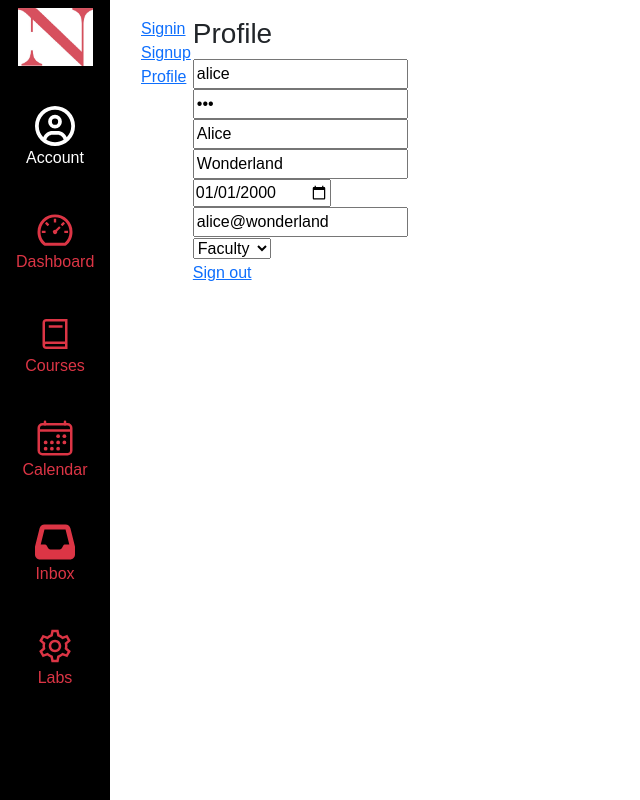
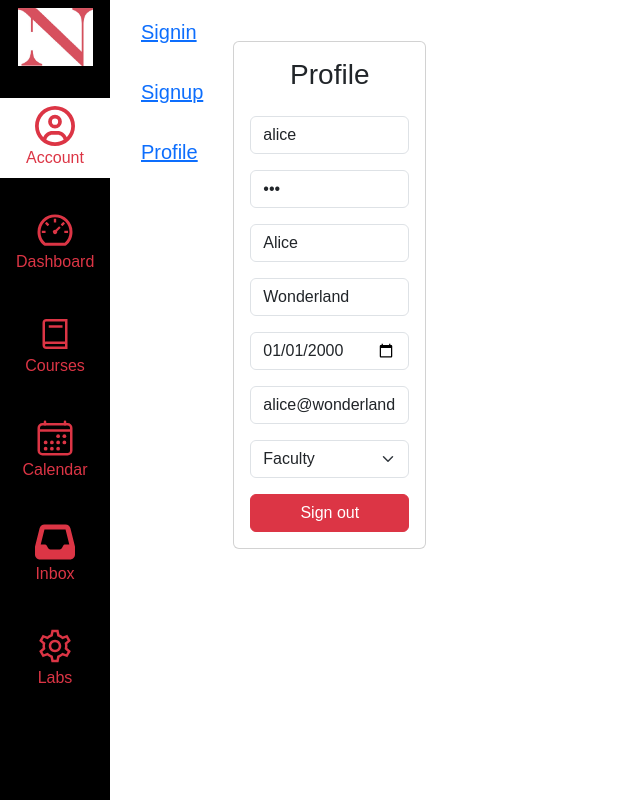
Before and after one commit to crohank/kambaz-next-js, a Next.js app: page /Account/Profile in a window 1280 px wide. Shown: the whole page, without its empty margins (0-640 px from the left). Built offline with nearby package versions, Linux system fonts and the light colour scheme.

Commit message:
Final Commit

```diff
--- a/app/(kambaz)/Account/Navigation.tsx
+++ b/app/(kambaz)/Account/Navigation.tsx
@@ -1,7 +1,8 @@
 import Link from "next/link";
 export default function AccountNavigation() {
  return (
-   <div id="wd-account-navigation">
+
+   <div id="wd-account-navigation" className="list-group fs-5 rounded-0 me-3">
      <Link href="Signin"> Signin </Link> <br />
      <Link href="Signup"> Signup </Link> <br />
      <Link href="Profile"> Profile </Link> <br />
--- a/app/(kambaz)/Account/Profile/page.tsx
+++ b/app/(kambaz)/Account/Profile/page.tsx
@@ -1,19 +1,83 @@
 import Link from "next/link";
+
 export default function Profile() {
   return (
-    <div id="wd-profile-screen">
-      <h3>Profile</h3>
-      <input defaultValue="alice" placeholder="username" className="wd-username"/><br/>
-      <input defaultValue="123"   placeholder="password" type="password"
-             className="wd-password" /><br/>
-      <input defaultValue="Alice" placeholder="First Name" id="wd-firstname" /><br/>
-      <input defaultValue="Wonderland" placeholder="Last Name" id="wd-lastname" /><br/>
-      <input defaultValue="2000-01-01" type="date" id="wd-dob" /><br/>
-      <input defaultValue="alice@wonderland" type="email" id="wd-email" /><br/>
-      <select defaultValue="FACULTY" id="wd-role">
-        <option value="USER">User</option>       <option value="ADMIN">Admin</option>
-        <option value="FACULTY">Faculty</option> <option value="STUDENT">Student</option>
-      </select><br/>
-      <Link href="Signin" > Sign out </Link>
+    <div id="wd-profile-screen" className="container mt-4">
+      <div className="card" style={{ maxWidth: '400px', margin: '0 auto' }}>
+        <div className="card-body">
+          <h3 className="card-title text-center mb-4">Profile</h3>
+
+          <div className="mb-3">
+            <input
+              defaultValue="alice"
+              placeholder="username"
+              className="form-control wd-username"
+            />
+          </div>
+
+          <div className="mb-3">
+            <input
+              defaultValue="123"
+              placeholder="password"
+              type="password"
+              className="form-control wd-password"
+            />
+          </div>
+
+          <div className="mb-3">
+            <input
+              defaultValue="Alice"
+              placeholder="First Name"
+              id="wd-firstname"
+              className="form-control"
+            />
+          </div>
+
+          <div className="mb-3">
+            <input
+              defaultValue="Wonderland"
+              placeholder="Last Name"
+              id="wd-lastname"
+              className="form-control"
+            />
+          </div>
+
+          <div className="mb-3">
+            <input
+              defaultValue="2000-01-01"
+              type="date"
+              id="wd-dob"
+              className="form-control"
+            />
+          </div>
+
+          <div className="mb-3">
+            <input
+              defaultValue="alice@wonderland"
+              type="email"
+              id="wd-email"
+              className="form-control"
+            />
+          </div>
+
+          <div className="mb-3">
+            <select
+              defaultValue="FACULTY"
+              id="wd-role"
+              className="form-select"
+            >
+              <option value="USER">User</option>
+              <option value="ADMIN">Admin</option>
+              <option value="FACULTY">Faculty</option>
+              <option value="STUDENT">Student</option>
+            </select>
+          </div>
+
+          <Link href="Signin" className="btn btn-danger w-100">
+            Sign out
+          </Link>
+        </div>
+      </div>
     </div>
-);}
+  );
+}
--- a/app/(kambaz)/Account/Signin/page.tsx
+++ b/app/(kambaz)/Account/Signin/page.tsx
@@ -3,7 +3,7 @@ import { FormControl } from "react-bootstrap";
 export default function Signin() {
   return (
     <div id="wd-signin-screen">
-      <h1>Sign in</h1>
+      <h3>Sign in</h3>
       <FormControl id="wd-username"
              placeholder="username"
              className="mb-2"/>
@@ -14,5 +14,5 @@ export default function Signin() {
             href="/Account/Profile"
             className="btn btn-primary w-100 mb-2">
             Sign in </Link>
-      <Link id="wd-signup-link" href="/Account/Signup">Sign up</Link>
+      <Link id="wd-signup-link" className="btn btn-primary w-100 mb-2" href="/Account/Signup">Sign up</Link>
     </div> );}
--- a/app/(kambaz)/Account/layout.tsx
+++ b/app/(kambaz)/Account/layout.tsx
@@ -9,7 +9,7 @@ export default function AccountLayout({ children }: Readonly<{ children: ReactNo
            <td valign="top">
              <AccountNavigation />
            </td>
-           <td valign="top" width="100px">
+           <td valign="top" width="200px">
              {children}
            </td>
          </tr>
--- a/app/(kambaz)/Navigation.tsx
+++ b/app/(kambaz)/Navigation.tsx
@@ -21,13 +21,13 @@ export default function KambazNavigation() {
         <img src="/images/NEU.png" width="75px" alt="Northeastern University" />
       </ListGroupItem>
       <br />
-      <ListGroupItem className="border-0 bg-black text-center">
+      <ListGroupItem className="border-0 bg-white text-center">
         <Link
           href="/Account"
           id="wd-account-link"
-          className="text-white text-decoration-none"
+          className="text-danger text-decoration-none"
         >
-          <FaRegCircleUser className="fs-1 text-white text-center" />
+          <FaRegCircleUser className="fs-1 text-danger text-center" />
           <br />
           Account
         </Link>
```
Also changed, not shown: app/(kambaz)/Account/Signup/page.tsx (+26 -7 lines).
